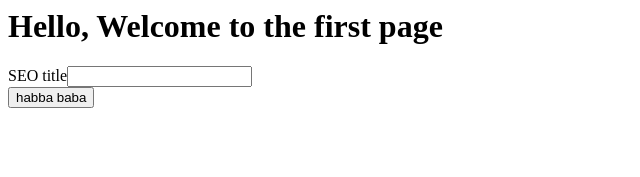
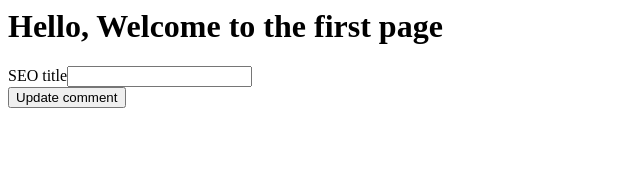
Before and after one commit to th0was14/myClashRoyaleProject, a React app: page / in a window 1280 px wide. Shown: the top 177 px of the page, without its empty margins (0-640 px from the left). Built offline with nearby package versions, Linux system fonts and the light colour scheme.

Commit message:
change textButton

```diff
--- a/src/components/container/FormContainer.tsx
+++ b/src/components/container/FormContainer.tsx
@@ -40,7 +40,7 @@ export class FormContainer extends React.Component {
           handleChange={this.handleChange}
         />
         <button type="button" onClick={this.addComment}>
-          habba baba
+          Update comment
         </button>
       </form>
     );
```
